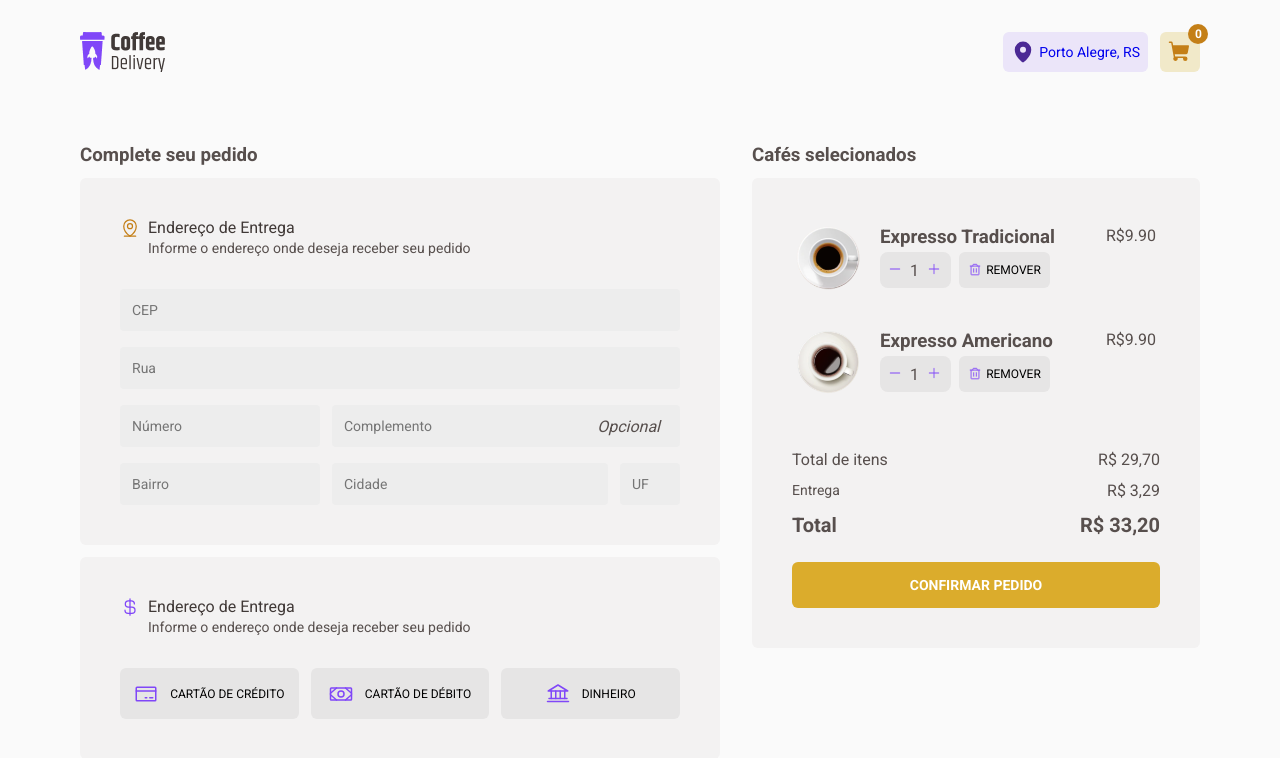
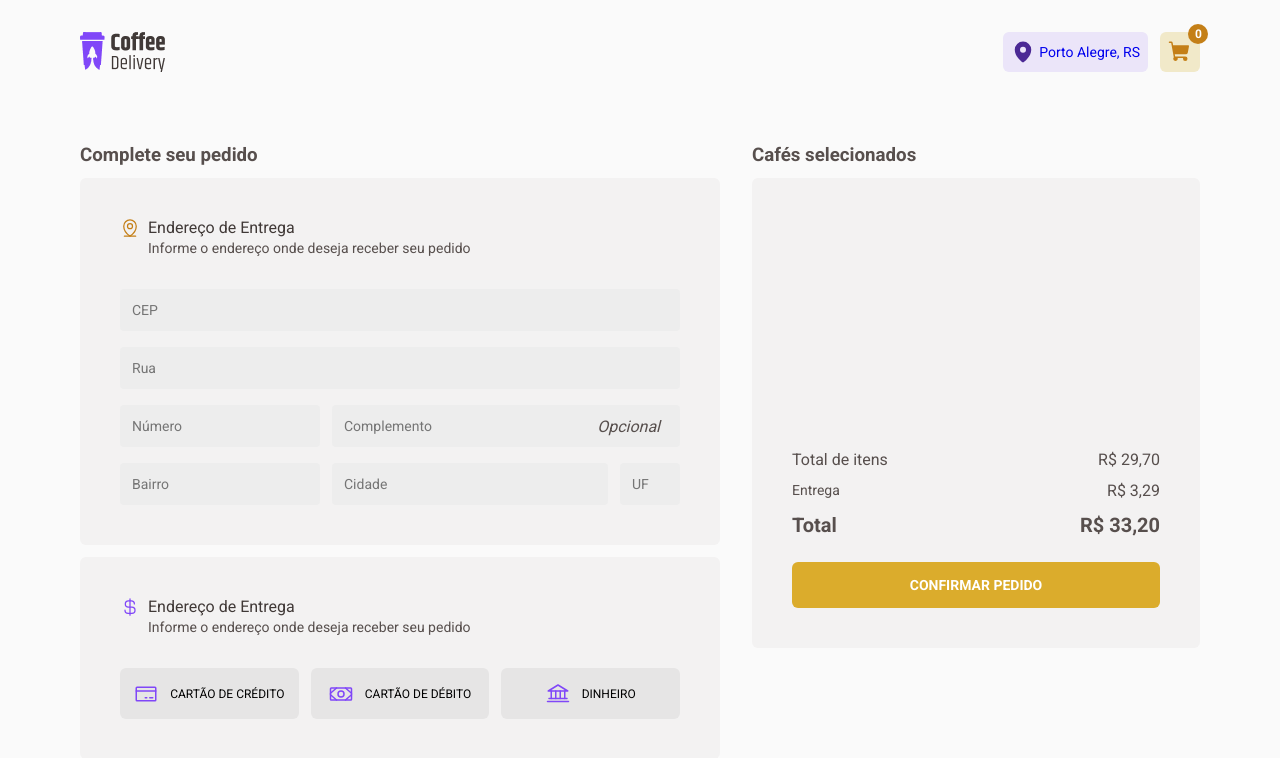
Before and after one commit to JoaoAlberto20/coffeDelivery, a React (Vite) app: page /checkout in a window 1280 px wide. Shown: the top 758 px of the page. Built offline with nearby package versions, Linux system fonts and the light colour scheme.

Commit message:
Feat: adicionando lógica para adicionar produto na tela de checkout

```diff
--- a/src/Contexts/COffeeContext.tsx
+++ b/src/Contexts/COffeeContext.tsx
@@ -1,4 +1,4 @@
-import { createContext, ReactNode, useState } from 'react'
+import { createContext, ReactNode, useEffect, useState } from 'react'
 
 export interface CreatePropsData {
   id: number
@@ -10,8 +10,9 @@ export interface CreatePropsData {
 }
 
 interface CoffeeContextTypes {
-  descresseCoffeeCart: (id: CreatePropsData) => void
+  descresseCoffeeCart: (id: number) => void
   addCart: (product: CreatePropsData) => void
+  itemProductDuplicated: CreatePropsData[]
   itemProduct: CreatePropsData[]
 }
 
@@ -22,21 +23,37 @@ interface CoffeeProviderProps {
 }
 
 export function CoffeeProvider({ children }: CoffeeProviderProps) {
+  const [itemProductDuplicated, setItemProductDuplicated] = useState<
+    CreatePropsData[]
+  >([])
   const [itemProduct, setItemProduct] = useState<CreatePropsData[]>([])
 
   const addCart = (product: CreatePropsData) => {
-    setItemProduct((prevState) => [...prevState, product])
+    setItemProductDuplicated((prevState) => [...prevState, product])
   }
 
-  const descresseCoffeeCart = (product: CreatePropsData) => {
-    const itemForRemove = itemProduct.filter((item) => item.id === product.id)
-    console.log(itemForRemove)
+  const descresseCoffeeCart = (id: number) => {
+    const product = itemProductDuplicated.filter((item) => item.id === id)
+    const itemProductRemoved = product.slice(1)
+    setItemProductDuplicated(itemProductRemoved)
   }
+
+  useEffect(() => {
+    const removeProductDuplicated = () => {
+      const filteredArray = itemProductDuplicated.filter(
+        (product, index) => itemProductDuplicated.indexOf(product) === index,
+      )
+      setItemProduct(filteredArray)
+    }
+
+    removeProductDuplicated()
+  }, [itemProductDuplicated])
 
   return (
     <CoffeeContext.Provider
       value={{
         addCart,
+        itemProductDuplicated,
         itemProduct,
         descresseCoffeeCart,
       }}
--- a/src/Hook/CountQuantityProduct.ts
+++ b/src/Hook/CountQuantityProduct.ts
@@ -2,17 +2,17 @@ import { useContext } from 'react'
 import { CoffeeContext } from '../Contexts/COffeeContext'
 
 export const useCountQuantityProduct = (id?: number) => {
-  const { itemProduct } = useContext(CoffeeContext)
+  const { itemProductDuplicated } = useContext(CoffeeContext)
 
   if (id !== undefined) {
-    const quantity = itemProduct.reduce(
+    const quantity = itemProductDuplicated.reduce(
       (acc, product) => (product.id === id ? acc + 1 : acc),
       0,
     )
     return { quantity }
   } else {
     return {
-      quantityOfProduct: itemProduct.length,
+      quantityOfProduct: itemProductDuplicated.length,
     }
   }
 }
--- a/src/components/CardCoffee/index.tsx
+++ b/src/components/CardCoffee/index.tsx
@@ -14,7 +14,7 @@ import {
 interface CardCoffeeProps {
   item: CreatePropsData
   addCart: (data: CreatePropsData) => void
-  descresseCoffeeCart: (data: CreatePropsData) => void
+  descresseCoffeeCart: (id: number) => void
 }
 
 export function CardCoffee({
@@ -29,7 +29,7 @@ export function CardCoffee({
   }
 
   const handleDecreaseCoffeeCart = () => {
-    descresseCoffeeCart(item)
+    descresseCoffeeCart(item.id)
   }
 
   return (
--- a/src/pages/Checkout/index.tsx
+++ b/src/pages/Checkout/index.tsx
@@ -1,8 +1,9 @@
+import { useContext } from 'react'
 import { CardCheckout } from '../../components/CardCheckout'
 import { CheckoutInputs } from '../../components/CheckoutInputs'
 import { MethodPayment } from '../../components/MethodPayment'
 import { TitleCheckout } from '../../components/TitleCheckout'
-import { coffeeList } from '../../utils'
+import { CoffeeContext } from '../../Contexts/COffeeContext'
 import {
   ContainerButton,
   ContainerCart,
@@ -17,6 +18,8 @@ import {
 } from './styles'
 
 export function Checkout() {
+  const { itemProduct } = useContext(CoffeeContext)
+
   return (
     <main>
       <ContainerForm>
@@ -43,7 +46,7 @@ export function Checkout() {
           <h3>Cafés selecionados</h3>
           <ContainerLayout>
             <ContainerListProductCheckout>
-              {coffeeList.map((listCoffee) => (
+              {itemProduct.map((listCoffee) => (
                 <CardCheckout
                   key={listCoffee.id}
                   id={listCoffee.id}
```
